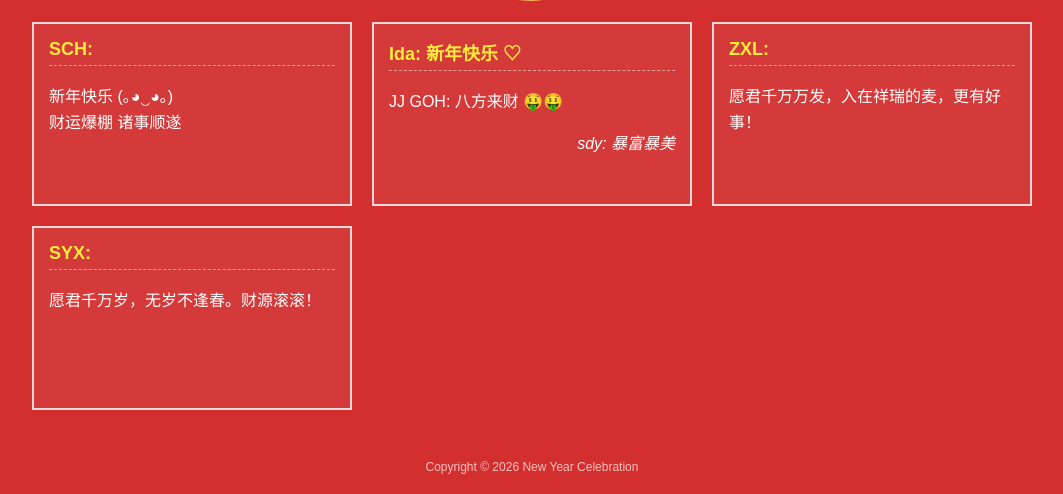
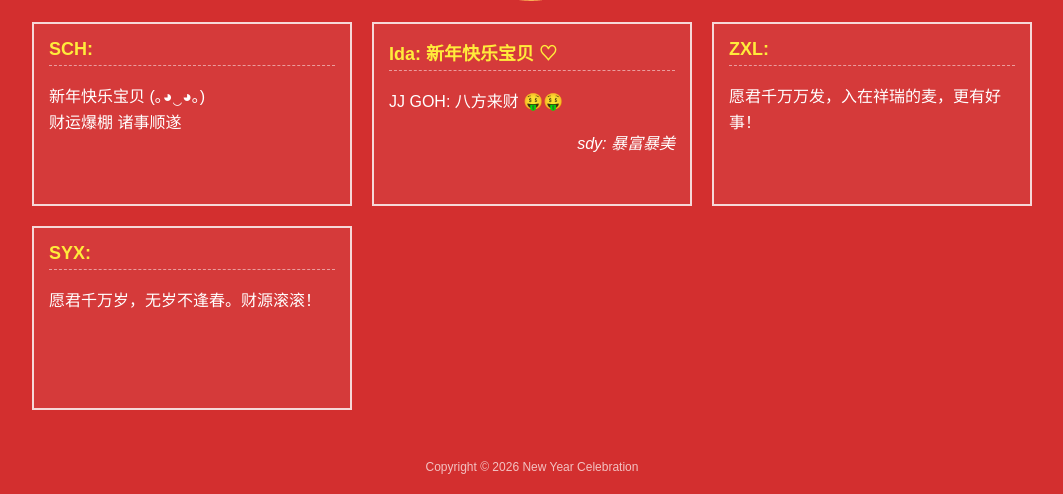
Before and after one commit to rueyyuan/web, a plain HTML site: page index.html in a window 1280 px wide. Shown: the part 315-809 px from the top of the page, without its empty margins (108-1171 px from the left). Drawn offline with Linux system fonts and the light colour scheme.

Commit message:
Update index.html

```diff
--- a/index.html
+++ b/index.html
@@ -99,11 +99,11 @@
     <div class="wish-container">
         <div class="wish-card">
             <h3>SCH:</h3>
-            <p>新年快乐 (｡◕‿◕｡)<br>财运爆棚 诸事顺遂</p>
+            <p>新年快乐宝贝 (｡◕‿◕｡)<br>财运爆棚 诸事顺遂</p>
         </div>
 
         <div class="wish-card">
-            <h3>Ida: 新年快乐 ♡</h3>
+            <h3>Ida: 新年快乐宝贝 ♡</h3>
             <p>JJ GOH: 八方来财 🤑🤑</p>
             <p style="font-style: italic; text-align: right;">sdy: 暴富暴美</p>
         </div>
```
